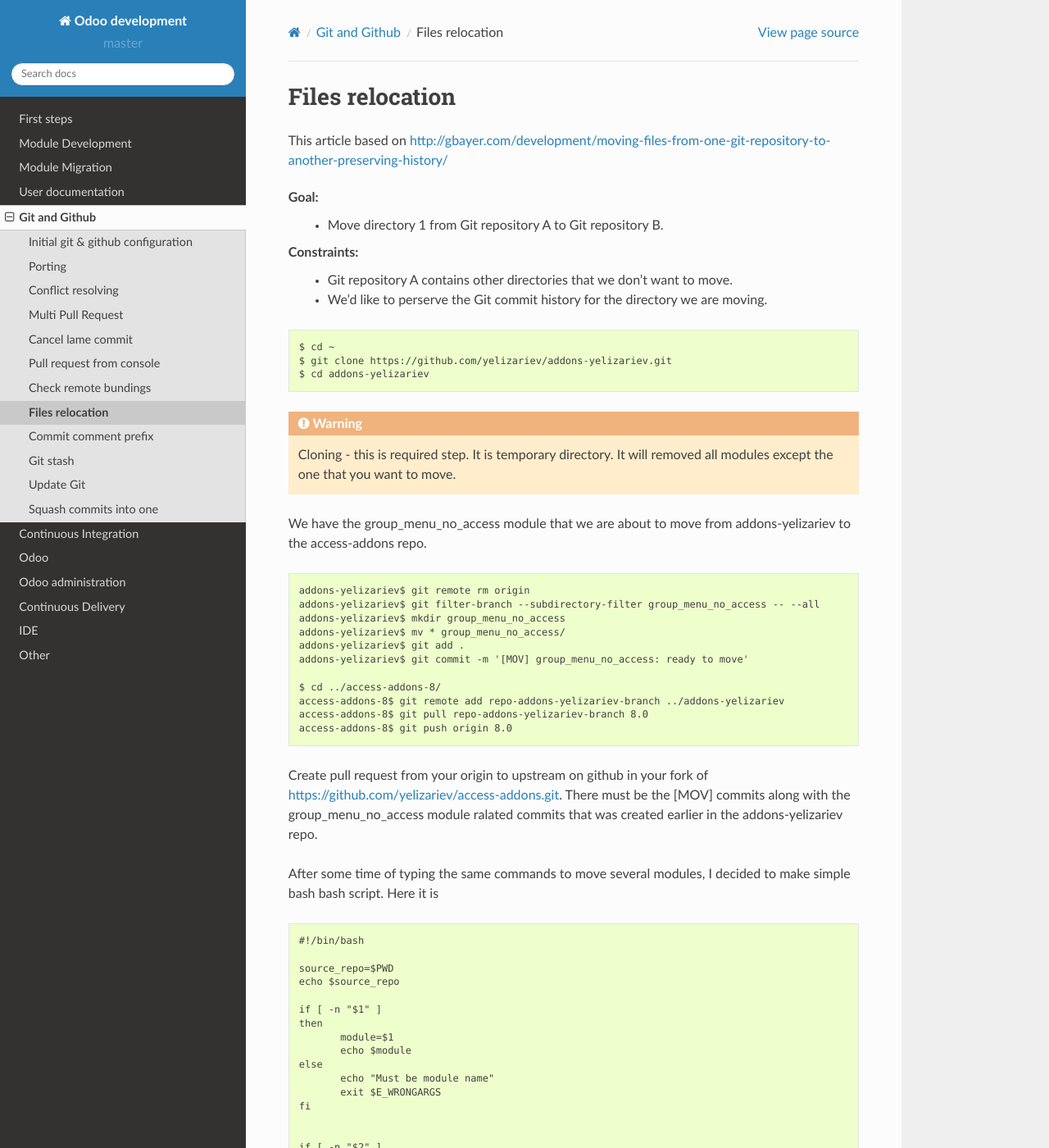
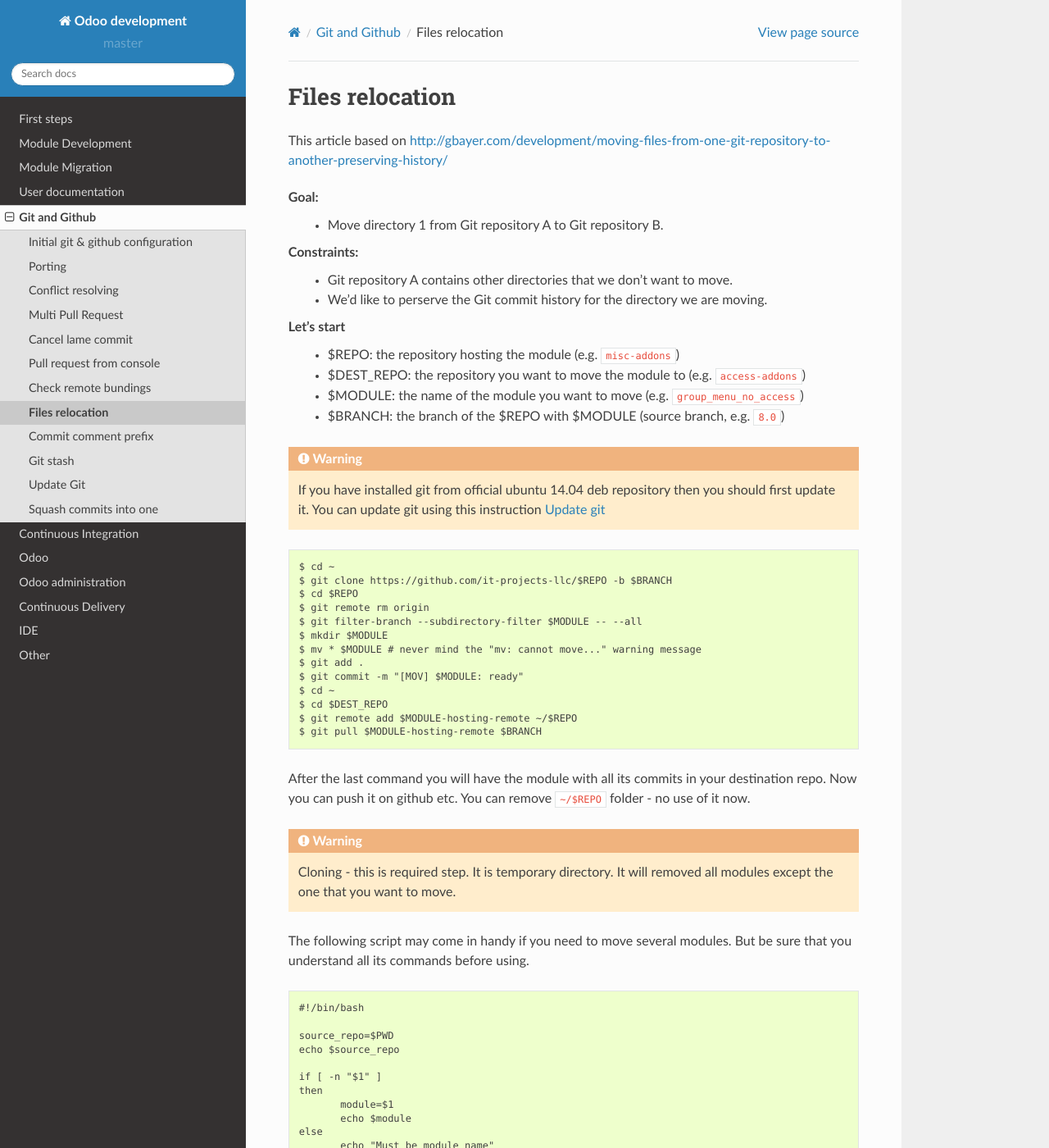
Before and after one commit to itpp-labs/odoo-development, a Sphinx documentation site: the page built from docs/git/files-relocation.rst, in a window 1280 px wide and 1400 px high. Shown: the whole window at 82% size. Built offline with Sphinx 7.4.7 and the Read the Docs theme 2.0.0, drawn with Linux system fonts in a browser that asks for light colours; pages that are not in the unit, such as notebooks, are missing from menus; some of the changed text lies outside the part shown.

Commit message:
[REF] docs/git/files-relocation: use bash variables in commands so on… (#81)
* [REF] docs/git/files-relocation: use bash variables in commands so one may copy-paste them

* [FIX] docs/git/files-relocation: $REPO also used as dir name, so the shouldn't be any '.git' part

* [FIX] docs/git/files-relocation: fix typo

```diff
--- a/docs/git/files-relocation.rst
+++ b/docs/git/files-relocation.rst
@@ -8,40 +8,36 @@
 Constraints:
  - Git repository A contains other directories that we don’t want to move.
  - We’d like to perserve the Git commit history for the directory we are moving.
+Let's start
+ - $REPO: the repository hosting the module (e.g. ``misc-addons``)
+ - $DEST_REPO: the repository you want to move the module to (e.g. ``access-addons``)
+ - $MODULE: the name of the module you want to move (e.g. ``group_menu_no_access``)
+ - $BRANCH: the branch of the $REPO with $MODULE (source branch, e.g. ``8.0``)
+
+.. warning:: If you have installed git from official ubuntu 14.04 deb repository then you should first update it. You can update git using this instruction :doc:`Update git<git_update>`
 
 ::
 
  $ cd ~
- $ git clone https://github.com/yelizariev/addons-yelizariev.git
- $ cd addons-yelizariev
+ $ git clone https://github.com/it-projects-llc/$REPO -b $BRANCH
+ $ cd $REPO
+ $ git remote rm origin
+ $ git filter-branch --subdirectory-filter $MODULE -- --all
+ $ mkdir $MODULE
+ $ mv * $MODULE # never mind the "mv: cannot move..." warning message
+ $ git add .
+ $ git commit -m "[MOV] $MODULE: ready"
+ $ cd ~
+ $ cd $DEST_REPO
+ $ git remote add $MODULE-hosting-remote ~/$REPO
+ $ git pull $MODULE-hosting-remote $BRANCH
 
+After the last command you will have the module with all its commits in your destination repo.
+Now you can push it on github etc. You can remove ``~/$REPO`` folder - no use of it now.
 
 .. warning:: Cloning - this is required step. It is temporary directory. It will removed all modules except the one that you want to move.
 
-We have the group_menu_no_access module that we are about to move from addons-yelizariev
-to the access-addons repo.
-
-::
-
- addons-yelizariev$ git remote rm origin
- addons-yelizariev$ git filter-branch --subdirectory-filter group_menu_no_access -- --all
- addons-yelizariev$ mkdir group_menu_no_access
- addons-yelizariev$ mv * group_menu_no_access/
- addons-yelizariev$ git add .
- addons-yelizariev$ git commit -m '[MOV] group_menu_no_access: ready to move'
-
- $ cd ../access-addons-8/
- access-addons-8$ git remote add repo-addons-yelizariev-branch ../addons-yelizariev
- access-addons-8$ git pull repo-addons-yelizariev-branch 8.0
- access-addons-8$ git push origin 8.0
-
-Create pull request from your origin to upstream on github in your fork
-of https://github.com/yelizariev/access-addons.git.
-There must be the [MOV] commits along with the group_menu_no_access module ralated commits
-that was created earlier in the addons-yelizariev repo.
-
-After some time of typing the same commands to move several modules, I
-decided to make simple bash bash script. Here it is
+The following script may come in handy if you need to move several modules. But be sure that you understand all its commands before using.
 
 ::
 
@@ -99,10 +95,6 @@
 $ cd ~
 $ chmod +x movemodule.sh
 
-If you have installed git from official ubuntu 14.04 deb repository then
-you should first update it. You can update git using this instruction
-:doc:`Update git<git_update>`
-
 To do the moving of group_menu_no_access from addons-yelizariev to access-addons
 with the movemodule.sh take the following steps.
 
@@ -113,12 +105,8 @@
  $ cd addons-yelizariev
 
 This part is the same as moving without the script.
-But then I type only one command instead of ten in case of fully manual approach.
+But then I type only one command instead of many in case of fully manual approach.
 
 ::
 
-    addons-yelizarie$ ../movemodule.sh group_menu_no_access ../access-addons 8.0
-
-I assume here that the addons-yelizariev directory would be placed in your home
-directory along with the access-addons directory. Be  sure that you are on the 8.0 branches
-in both of your addons-yelizariev and access-addons.
+    addons-yelizarie$ ~/movemodule.sh group_menu_no_access ~/access-addons 8.0
```
